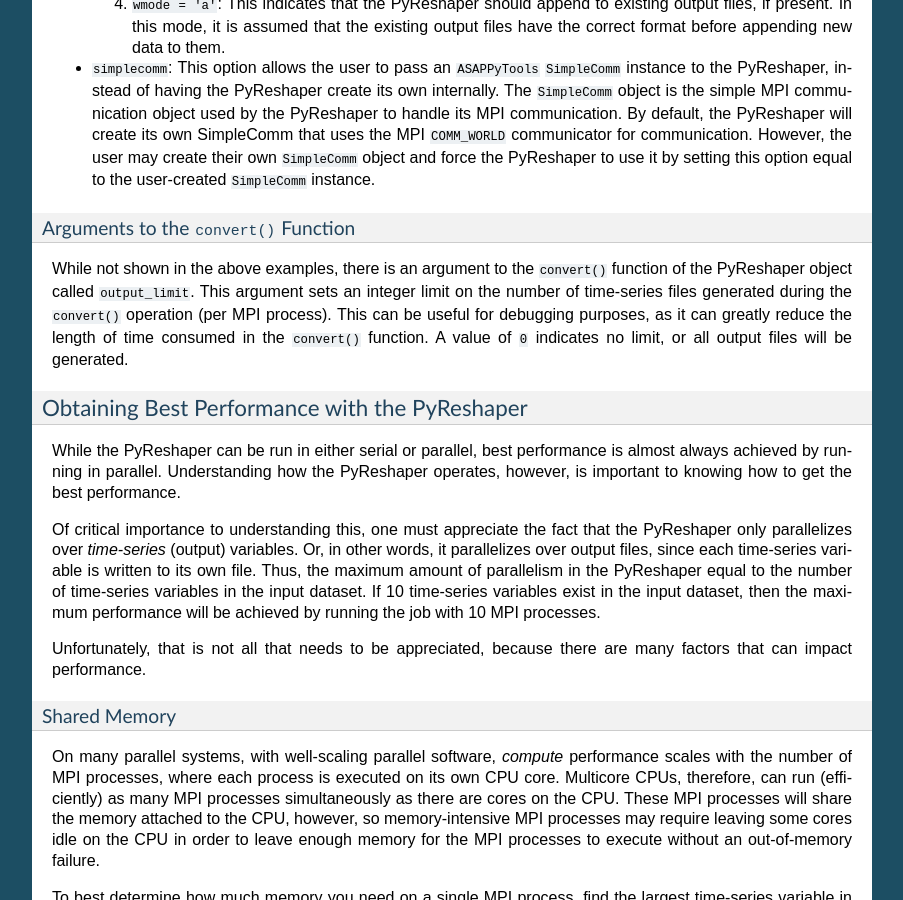
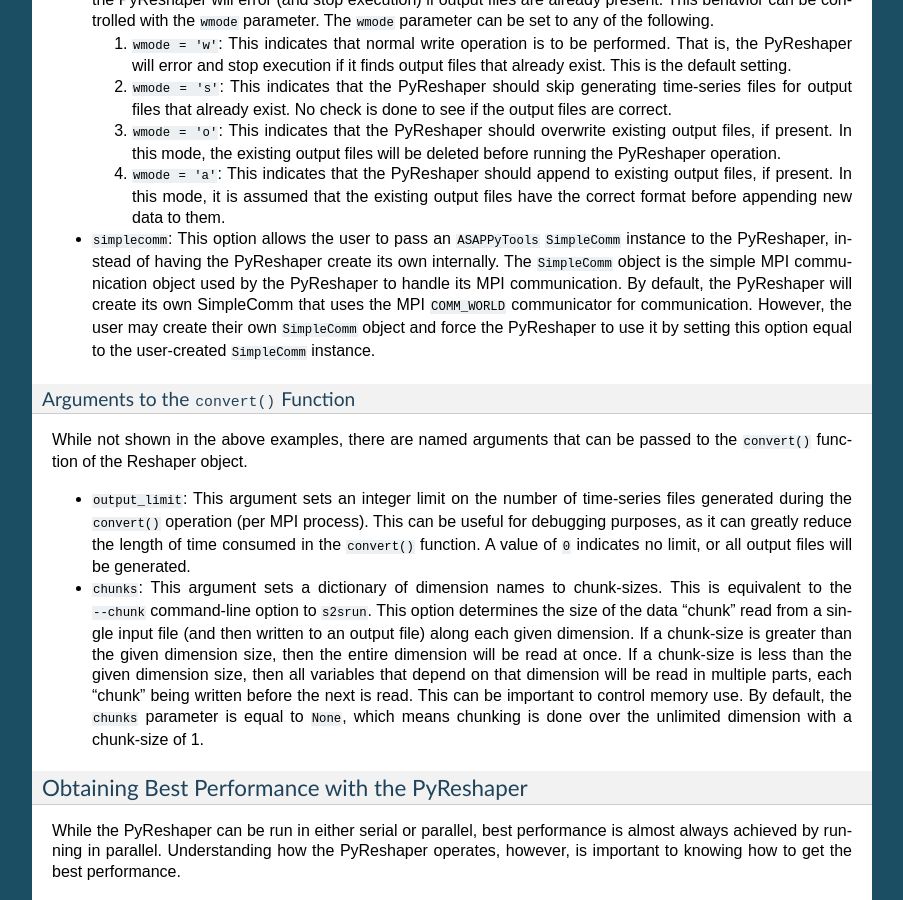
Before and after one commit to NCAR/PyReshaper, a Sphinx documentation site: the page built from docs/source/manual.rst, in a window 1280 px wide and 900 px high, scrolled down 8440 px. Shown: the whole window, without its empty margins (198-1101 px from the left). Built offline with Sphinx 7.4.7, drawn with Linux system fonts in a browser that asks for light colours; some of the changed text lies outside the part shown.

Commit message:
Adding chunking documentation to manual

```diff
--- a/docs/source/manual.rst
+++ b/docs/source/manual.rst
@@ -343,7 +343,18 @@
 ~~~~~~~~~~~~~~~~~~~~~~~~~~~~~~~~~~
 
 While the basic options shown in the previous examples above are
-sufficient for most purposes, two a options are available.
+sufficient for most purposes, additional options are available.
+
+-  ``--chunk NAME,SIZE`` (``-c NAME,SIZE``):  This command-line option can be used
+   to specify a maximum read/write chunk-size ``SIZE`` along a given named dimension
+   ``NAME``.  Multiple ``--chunk`` options can be given to specify chunk-sizes along
+   multiple dimensions.  This option determines the size of the data "chunk" read
+   from a single input file (and then written to an output file).  If the chunk-size
+   is greater than the given dimension size, then the entire dimension will be read
+   at once.  If the chunk-size is less than the given dimension size, then all variables
+   that depend on that dimension will be read in multiple parts, each "chunk" being written
+   before the next is read.  This can be important to control memory use.  By default,
+   chunking is done over the unlimited dimension with a chunk-size of 1.
 
 -  ``--limit L`` (``-l L``):  This command-line option can be used to set the
    ``output_limit`` argument of the PyReshaper ``convert()`` function,
@@ -588,13 +599,24 @@
 Arguments to the ``convert()`` Function
 ~~~~~~~~~~~~~~~~~~~~~~~~~~~~~~~~~~~~~~~
 
-While not shown in the above examples, there is an argument to the
-``convert()`` function of the PyReshaper object called ``output_limit``.
-This argument sets an integer limit on the number of time-series files
-generated during the ``convert()`` operation (per MPI process). This can
-be useful for debugging purposes, as it can greatly reduce the length of
-time consumed in the ``convert()`` function. A value of ``0`` indicates
-no limit, or all output files will be generated.
+While not shown in the above examples, there are named arguments that can
+be passed to the ``convert()`` function of the Reshaper object.
+
+-  ``output_limit``:  This argument sets an integer limit on the number of
+   time-series files generated during the ``convert()`` operation (per MPI process).
+   This can be useful for debugging purposes, as it can greatly reduce the length
+   of time consumed in the ``convert()`` function. A value of ``0`` indicates
+   no limit, or all output files will be generated.
+
+-  ``chunks``:  This argument sets a dictionary of dimension names to chunk-sizes.
+   This is equivalent to the ``--chunk`` command-line option to ``s2srun``.  This option
+   determines the size of the data "chunk" read from a single input file (and then written
+   to an output file) along each given dimension.  If a chunk-size is greater than the given
+   dimension size, then the entire dimension will be read at once.  If a chunk-size is less
+   than the given dimension size, then all variables  that depend on that dimension will be
+   read in multiple parts, each "chunk" being written before the next is read.  This can be
+   important to control memory use.  By default, the ``chunks`` parameter is equal to
+   ``None``, which means chunking is done over the unlimited dimension with a chunk-size of 1.
 
 
 Obtaining Best Performance with the PyReshaper
```
